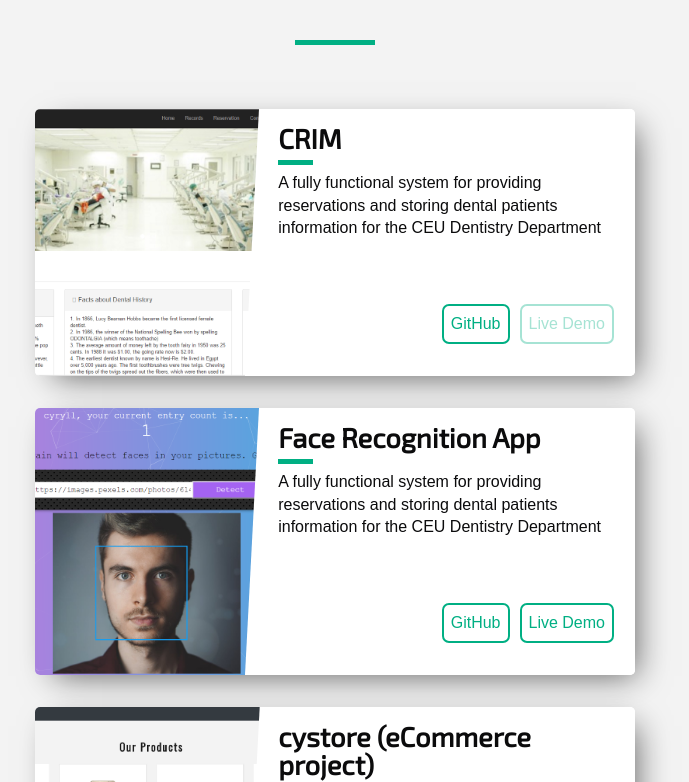
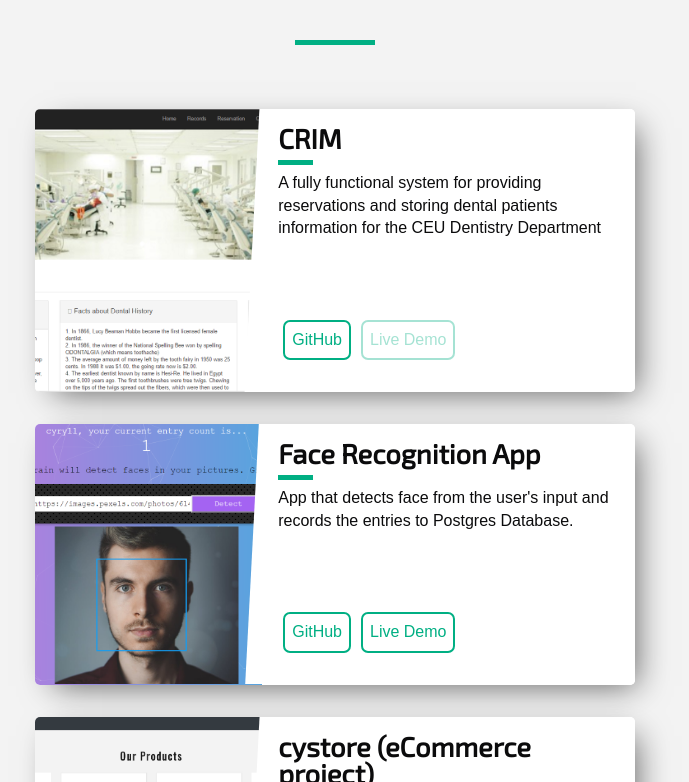
Before and after one commit to galoncyryll/portfolio, a React (Create React App) app: page / in a window 1280 px wide. Shown: the part 2138-2920 px from the top of the page, without its empty margins (305-994 px from the left). Built offline with nearby package versions, Linux system fonts and the light colour scheme.

Commit message:
fixed bugs

```diff
--- a/src/components/projects/projectCard/projectCard.css
+++ b/src/components/projects/projectCard/projectCard.css
@@ -121,7 +121,7 @@
 .project-card p {
     position: relative;
     margin-top: 4rem;
-    display: block;
+    display: inline-block;
 }
 
 .project-card p:first-of-type {
--- a/src/components/projects/projects.js
+++ b/src/components/projects/projects.js
@@ -24,7 +24,7 @@ class Projects extends Component {
                                         key={data.title}
                                         title={data.title}
                                         bgImage={data.bgImg}
-                                        description={`A fully functional system for providing reservations and storing dental patients information for the CEU Dentistry Department`}
+                                        description={data.description}
                                         tech={data.tech}
                                         GitHub={data.GitHub}
                                         Demo={data.Demo}
```
